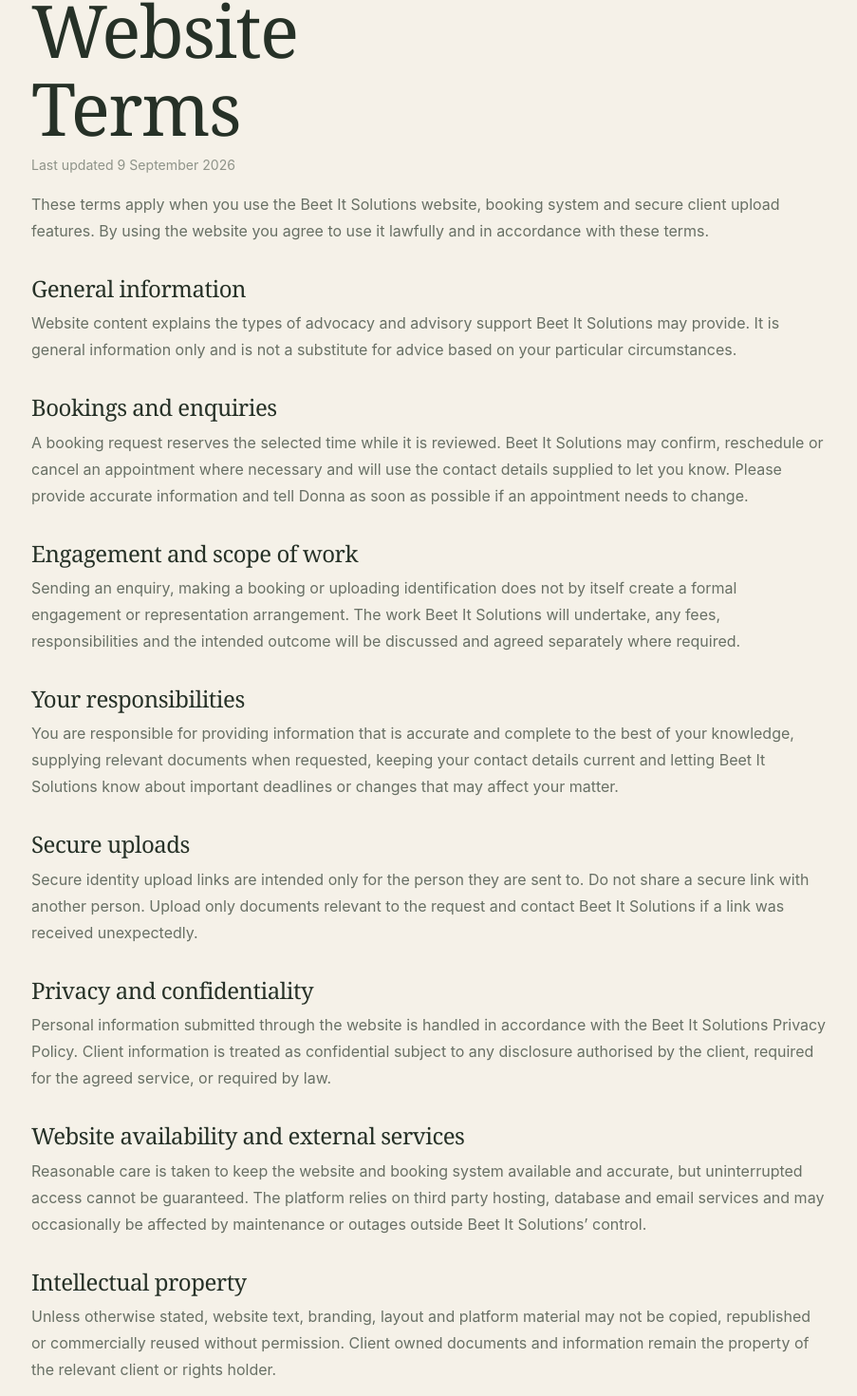
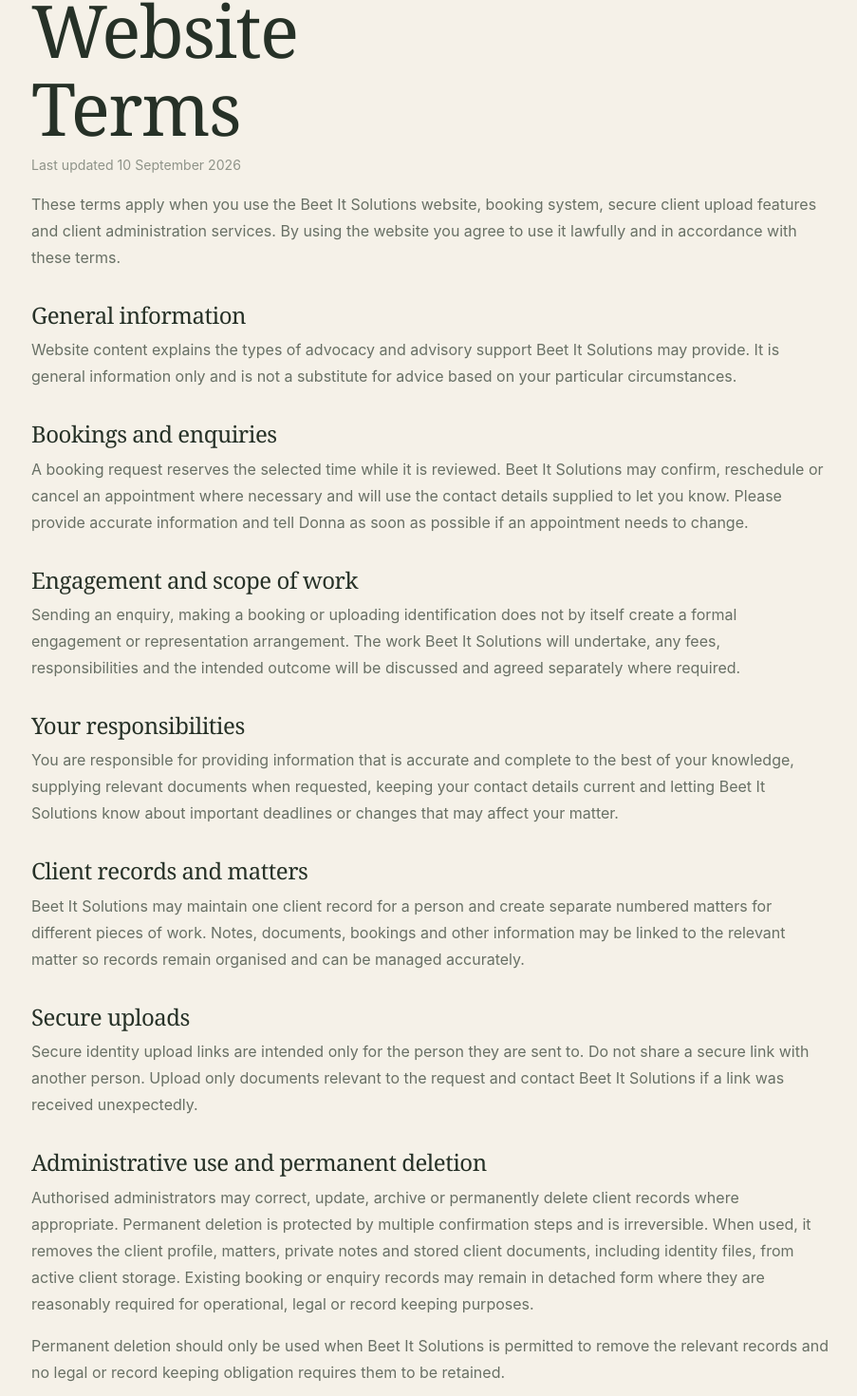
Before and after one commit to haamip/beetit-solutions-web, a React (Vite) app: page /terms in a window 1280 px wide. Shown: the part 230-1700 px from the top of the page at 95% size, without its empty margins (187-1090 px from the left). Built offline with nearby package versions, Linux system fonts and the light colour scheme; no server answers; the database is empty.

Commit message:
Document permanent client deletion

```diff
--- a/src/pages/LegalPage.tsx
+++ b/src/pages/LegalPage.tsx
@@ -8,7 +8,7 @@
 function PrivacyPolicy() {
   return (
     <>
-      <p className="legal-updated">Last updated 9 September 2026</p>
+      <p className="legal-updated">Last updated 10 September 2026</p>
       <p>
         Beet It Solutions respects your privacy and handles personal information with care. This policy explains what information is collected through this website and client administration platform, why it is used, and how you can ask to access or correct it.
       </p>
@@ -18,13 +18,13 @@
       <ul>
         <li>your name, email address, phone number and messages you send us</li>
         <li>booking information including the service requested, consultation type, appointment time and important dates or deadlines</li>
-        <li>client record information created during an engagement, including private notes and documents supplied or created for the matter</li>
+        <li>client record information created during an engagement, including numbered matters, private notes and documents supplied or created for the matter</li>
         <li>your date of birth and a copy of an identity document when identity verification is required</li>
         <li>basic technical and security information needed to operate and protect the website and admin system</li>
       </ul>
 
       <h2>Why we use your information</h2>
-      <p>Personal information is used to respond to enquiries, manage bookings, provide agreed advocacy or advisory services, maintain accurate client records, verify identity when necessary, communicate with you, protect the platform, and meet legal or administrative obligations.</p>
+      <p>Personal information is used to respond to enquiries, manage bookings, provide agreed advocacy or advisory services, maintain accurate client and matter records, verify identity when necessary, communicate with you, protect the platform, and meet legal or administrative obligations.</p>
 
       <h2>Identity documents and date of birth</h2>
       <p>
@@ -46,9 +46,12 @@
         Reasonable technical and organisational safeguards are used to protect client information. The administration area requires authorised sign in, client documents are stored privately, and access is restricted to approved administrators. No internet based system can be guaranteed to be completely risk free, so security is reviewed as the platform develops.
       </p>
 
-      <h2>Retention</h2>
+      <h2>Retention and permanent deletion</h2>
       <p>
-        Information is kept only for as long as it is reasonably needed for the purpose it was collected, for ongoing client administration, or to meet legal, accounting, dispute, or record keeping requirements. Information that is no longer required may be securely deleted or archived.
+        Information is kept only for as long as it is reasonably needed for the purpose it was collected, for ongoing client administration, or to meet legal, accounting, dispute, or record keeping requirements. Authorised administrators may archive records that should be retained but are no longer active.
+      </p>
+      <p>
+        Where Beet It Solutions is permitted to permanently delete a client record, the platform can remove the client profile, numbered matters, private notes, stored work documents, identity documents and secure upload links from active client storage. This action is irreversible. Existing booking or enquiry records may be detached from the deleted client record and retained where reasonably required for operational, legal or record keeping purposes.
       </p>
 
       <h2>Your rights</h2>
@@ -67,9 +70,9 @@
 function WebsiteTerms() {
   return (
     <>
-      <p className="legal-updated">Last updated 9 September 2026</p>
+      <p className="legal-updated">Last updated 10 September 2026</p>
       <p>
-        These terms apply when you use the Beet It Solutions website, booking system and secure client upload features. By using the website you agree to use it lawfully and in accordance with these terms.
+        These terms apply when you use the Beet It Solutions website, booking system, secure client upload features and client administration services. By using the website you agree to use it lawfully and in accordance with these terms.
       </p>
 
       <h2>General information</h2>
@@ -92,9 +95,22 @@
         You are responsible for providing information that is accurate and complete to the best of your knowledge, supplying relevant documents when requested, keeping your contact details current and letting Beet It Solutions know about important deadlines or changes that may affect your matter.
       </p>
 
+      <h2>Client records and matters</h2>
+      <p>
+        Beet It Solutions may maintain one client record for a person and create separate numbered matters for different pieces of work. Notes, documents, bookings and other information may be linked to the relevant matter so records remain organised and can be managed accurately.
+      </p>
+
       <h2>Secure uploads</h2>
       <p>
         Secure identity upload links are intended only for the person they are sent to. Do not share a secure link with another person. Upload only documents relevant to the request and contact Beet It Solutions if a link was received unexpectedly.
+      </p>
+
+      <h2>Administrative use and permanent deletion</h2>
+      <p>
+        Authorised administrators may correct, update, archive or permanently delete client records where appropriate. Permanent deletion is protected by multiple confirmation steps and is irreversible. When used, it removes the client profile, matters, private notes and stored client documents, including identity files, from active client storage. Existing booking or enquiry records may remain in detached form where they are reasonably required for operational, legal or record keeping purposes.
+      </p>
+      <p>
+        Permanent deletion should only be used when Beet It Solutions is permitted to remove the relevant records and no legal or record keeping obligation requires them to be retained.
       </p>
 
       <h2>Privacy and confidentiality</h2>
```
